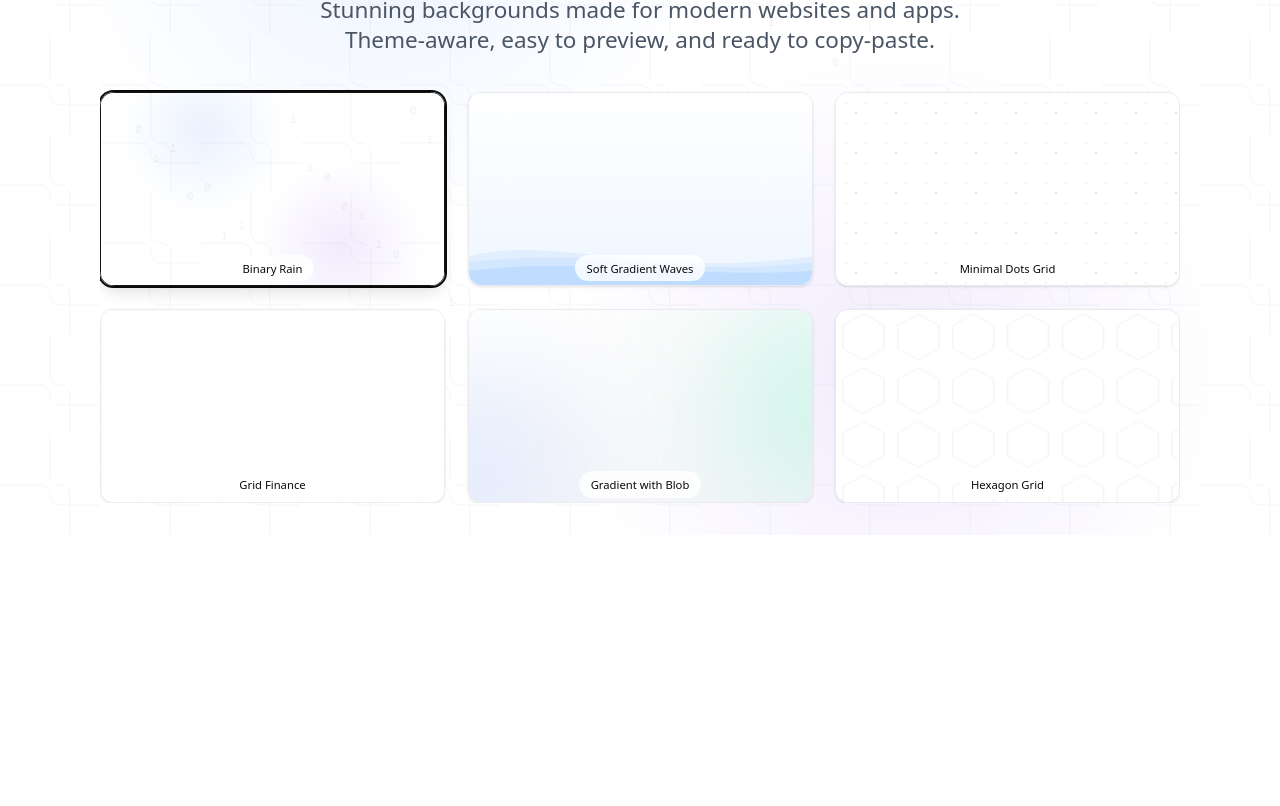
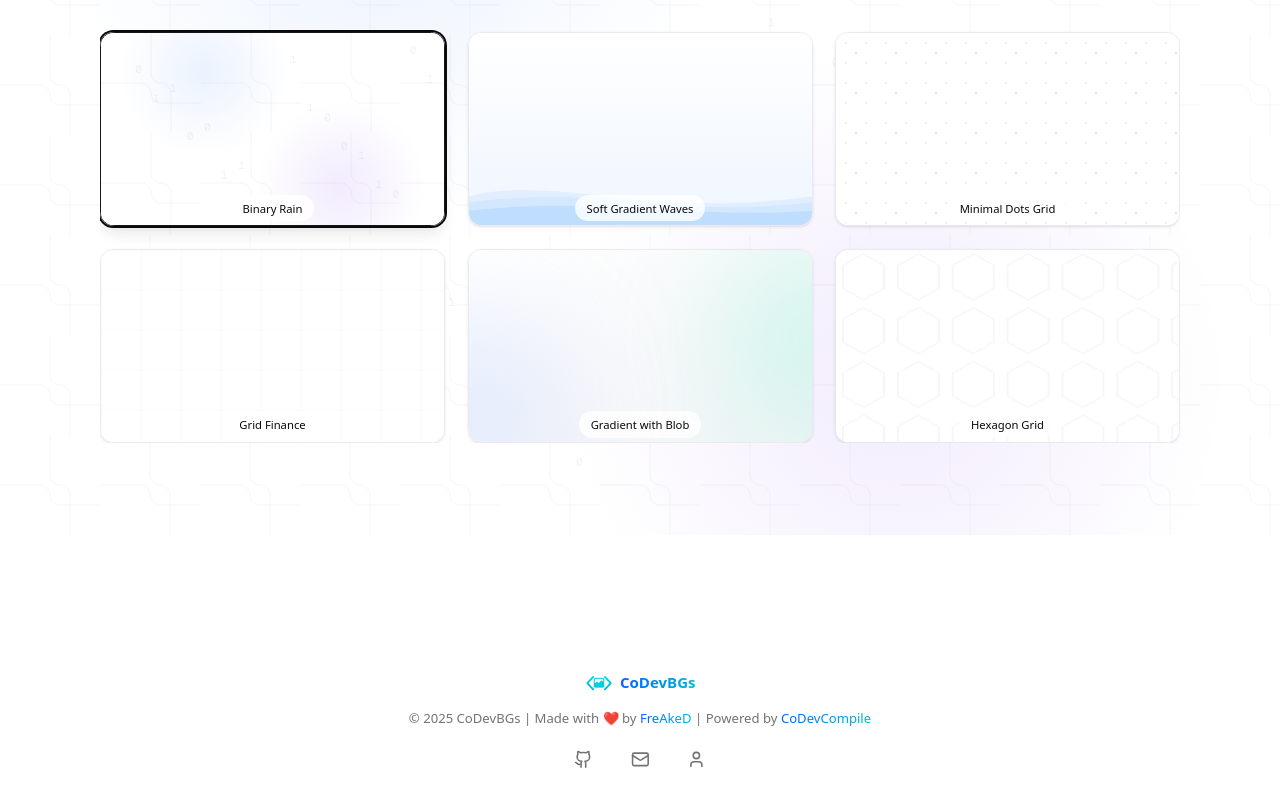
Before and after one commit to DevFreAkeD/CoDevBGs, a Next.js app: page / in a window 1280 px wide. Shown: the part 265-1071 px from the top of the page. Before the commit the page ends 966 px from the top, so only its background shows below. Built offline with nearby package versions, Linux system fonts and the light colour scheme.

Commit message:
Added Footer to page

```diff
--- a/app/page.tsx
+++ b/app/page.tsx
@@ -5,6 +5,7 @@ import Hero from "@/components/Hero";
 import { backgrounds } from "@/lib/constants";
 import { useState } from "react";
 import CodePreview from "@/components/CodePreview";
+import Footer from "@/components/Footer";
 
 export default function Home() {
   const [codePreviewOpen, setCodePreviewOpen] = useState(false);
@@ -14,7 +15,7 @@ export default function Home() {
     <div className="relative min-h-screen">
       <Header />
 
-      <main className="pt-20 container mx-auto max-w-7xl px-4 py-8">
+      <main className="pt-4 container mx-auto max-w-7xl px-4 py-8">
         <Hero
           backgrounds={backgrounds}
           onPreviewCode={(code) => {
@@ -23,6 +24,9 @@ export default function Home() {
           }}
         />
       </main>
+
+      {/* Footer */}
+      <Footer />
 
       {/*Code Preview*/}
       <CodePreview
```
